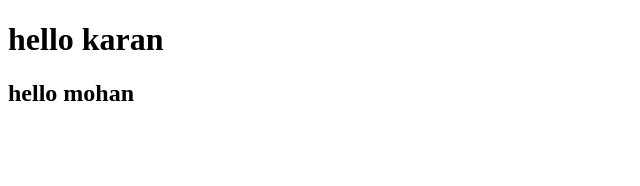
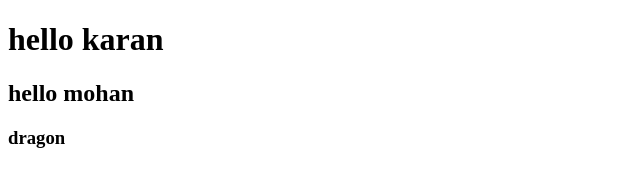
Before and after one commit to Mahajan-Sachin/popo, a plain HTML site: page index.html in a window 1280 px wide. Shown: the full height of the page, 0-640 px from the left. Drawn offline with Linux system fonts and the light colour scheme.

Commit message:
changes push to branch chance1

```diff
--- a/index.html
+++ b/index.html
@@ -8,5 +8,6 @@
 <body>
     <h1>hello karan</h1>
     <h2>hello mohan</h2>
+    <h3>dragon</h3>
 </body>
 </html>
```
